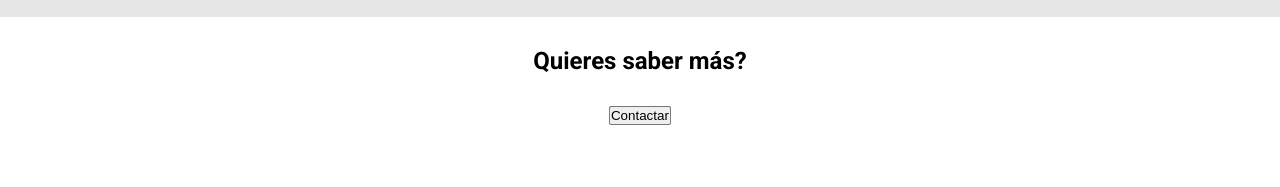
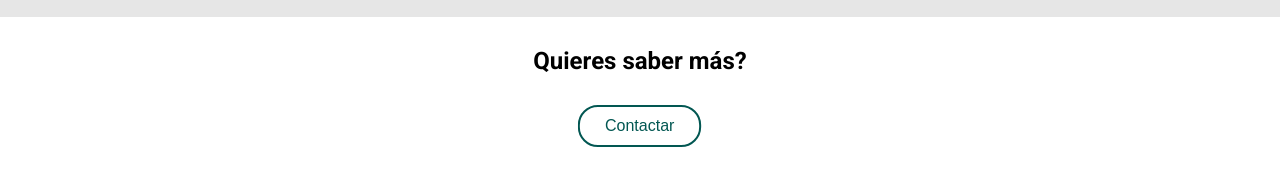
Before and after one commit to gonzaloandresmr/entregafinal-munozRoss, a plain HTML site: page index.html in a window 1280 px wide. Shown: the part 1646-1833 px from the top of the page. Drawn offline with nearby package versions, Linux system fonts and the light colour scheme.

Commit message:
se arregla el boton contacto

```diff
--- a/sass/partials/_index.scss
+++ b/sass/partials/_index.scss
@@ -131,8 +131,22 @@
     margin-top: 30px;
 }
 .button_llamadoaccion{
-    @extend .button_banner;
-}
+    background-color: $color-4;
+    color: $color-1;
+    border: 2px solid $color-1;
+    font-size: 16px;
+    padding: 10px;
+    padding-left: 25px;
+    padding-right: 25px;
+    border-radius: 20px;
+    cursor: pointer;
+    }
+
+.button_llamadoaccion:hover{
+    background-color: $color-1;
+    color: $color-4;
+    border: 2px solid $color-4;
+    }
 
 @media screen and (max-width:490px){
     .banner{
```
Also changed, not shown: sass/style.css, 1 other file.
